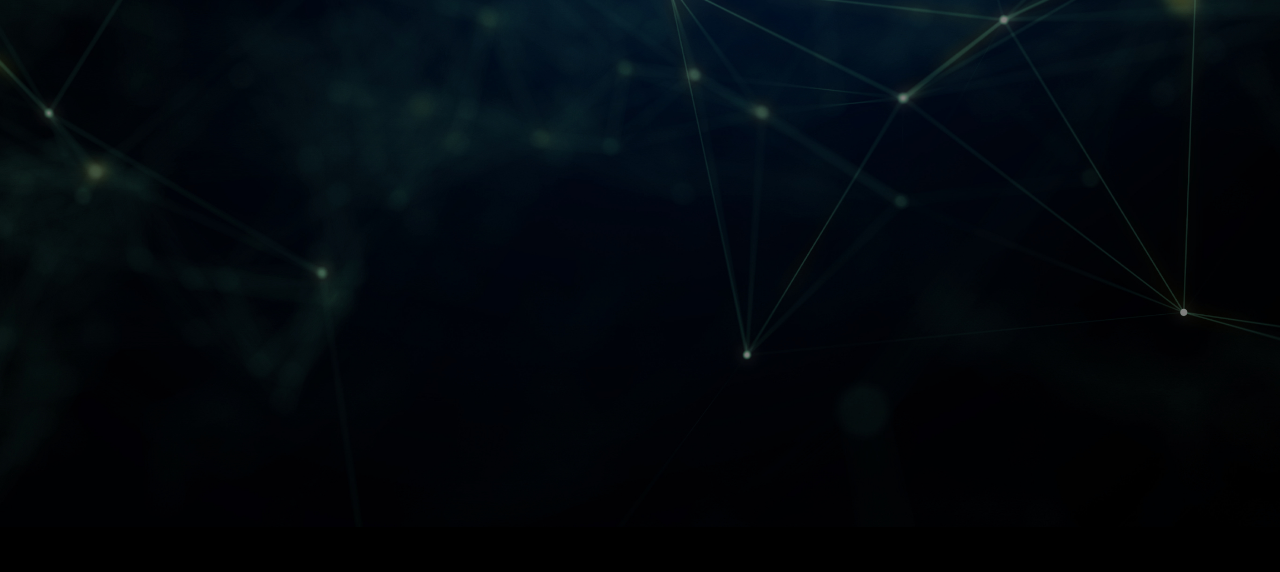
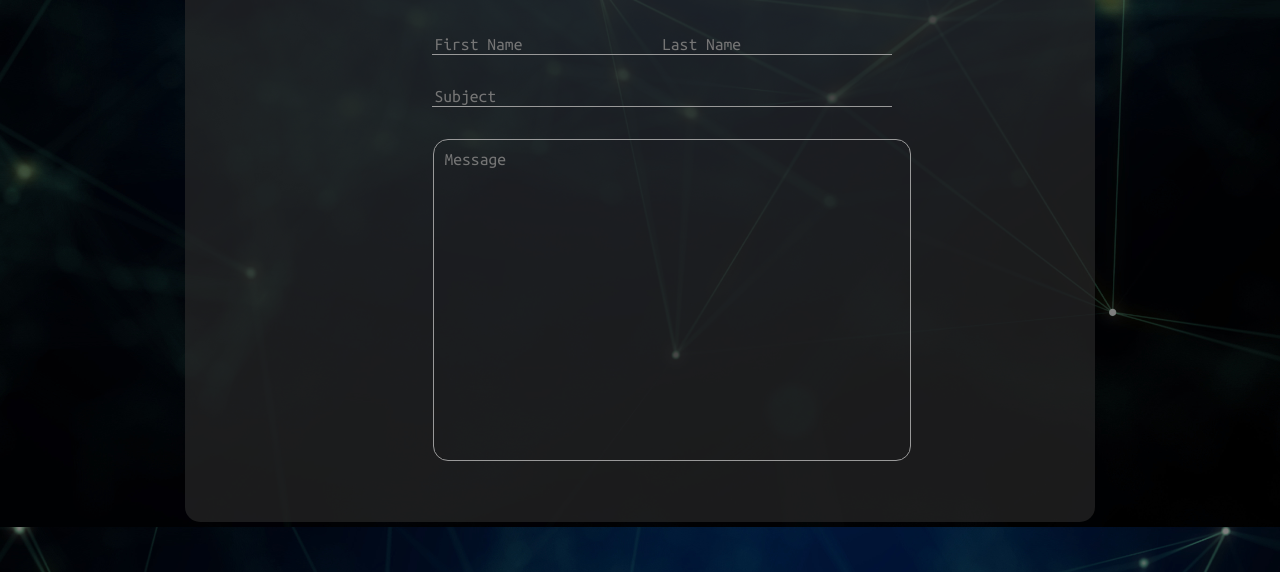
Before and after one commit to BingoKnight/Nathan-Hessling-Space, a Gatsby site: page /contact in a window 1280 px wide. Shown: the part 273-845 px from the top of the page. Before the commit the page ends 800 px from the top, so only its background shows below. Built offline with nearby package versions, Linux system fonts and the light colour scheme; Gatsby itself is replaced by a stand-in of ours.

Commit message:
WIP: applying flex box to contact form

```diff
--- a/src/pages/about.js
+++ b/src/pages/about.js
@@ -3,7 +3,10 @@ import Layout from "../components/Layout";
 
 const About = () => (
     <Layout>
-        <div>About Page</div>
+        <h2 className={'content-header'}>About Page</h2>
+        <p>
+
+        </p>
     </Layout>
 )
 
--- a/src/pages/contact.js
+++ b/src/pages/contact.js
@@ -3,7 +3,20 @@ import Layout from "../components/Layout";
 
 const Contact = () => (
     <Layout>
-        <div>Contact Page</div>
+        <h2 className={'content-header'}>Contact Form</h2>
+        <div id={'contact-form'}>
+            <div className={'row'}>
+                <div className="col"><input type={'text'} placeholder={'First Name'}/></div>
+                <div className="col"><input type={'text'} placeholder={'Last Name'}/></div>
+
+            </div>
+            <div className={'row'}>
+                <div className="col"><input type={'text'} placeholder={'Subject'}/></div>
+            </div>
+            <div className={'row'}>
+                <div className="col"><textarea placeholder={'Message'}/></div>
+            </div>
+        </div>
     </Layout>
 )
 
--- a/src/styles/global.css
+++ b/src/styles/global.css
@@ -194,3 +194,74 @@ button {
     justify-content: center;
     padding: 0 100px;
 }
+
+.contact-form {
+    display: grid;
+    grid-gap: 30px;
+    grid-template-columns: auto auto;
+}
+
+input[type="text"]{
+    background-color: transparent;
+    border: none;
+    border-bottom: 1px solid #999999;
+    color: #999999;
+    outline: none;
+    font-size: 1.1rem;
+    font-family: "Ubuntu Mono";
+    margin-bottom: 1px;
+    /*width: 100%;*/
+}
+
+input[type="text"]:focus{
+    border-bottom: 2px solid #d25817;
+    margin-bottom: 0px;
+}
+
+textarea {
+    background-color: transparent;
+    border: 1px solid #999999;
+    color: #999999;
+    outline: none;
+    font-size: 1.1rem;
+    font-family: "Ubuntu Mono";
+    margin: 10px;
+    border-radius: 15px;
+    padding: 10px;
+    margin: 1px !important;
+    resize: none;
+    /*width: 100%;*/
+    height: 300px;
+}
+
+textarea:focus {
+    border: 2px solid #d25817;
+    margin: 0px !important;
+}
+
+.row {
+    display: flex;
+    width: 100%;
+    margin: 30px 20px;
+}
+
+@media (max-width: 800px) {
+    .row {
+        flex-direction: column;
+    }
+}
+
+.col {
+    flex: 1 1 auto;
+    /*margin: 0 15px;*/
+    display: inline-flex;
+}
+
+.col * {
+    flex: 0 0 100%;
+}
+
+#contact-form {
+    width: 60%;
+    margin: auto;
+}
```
